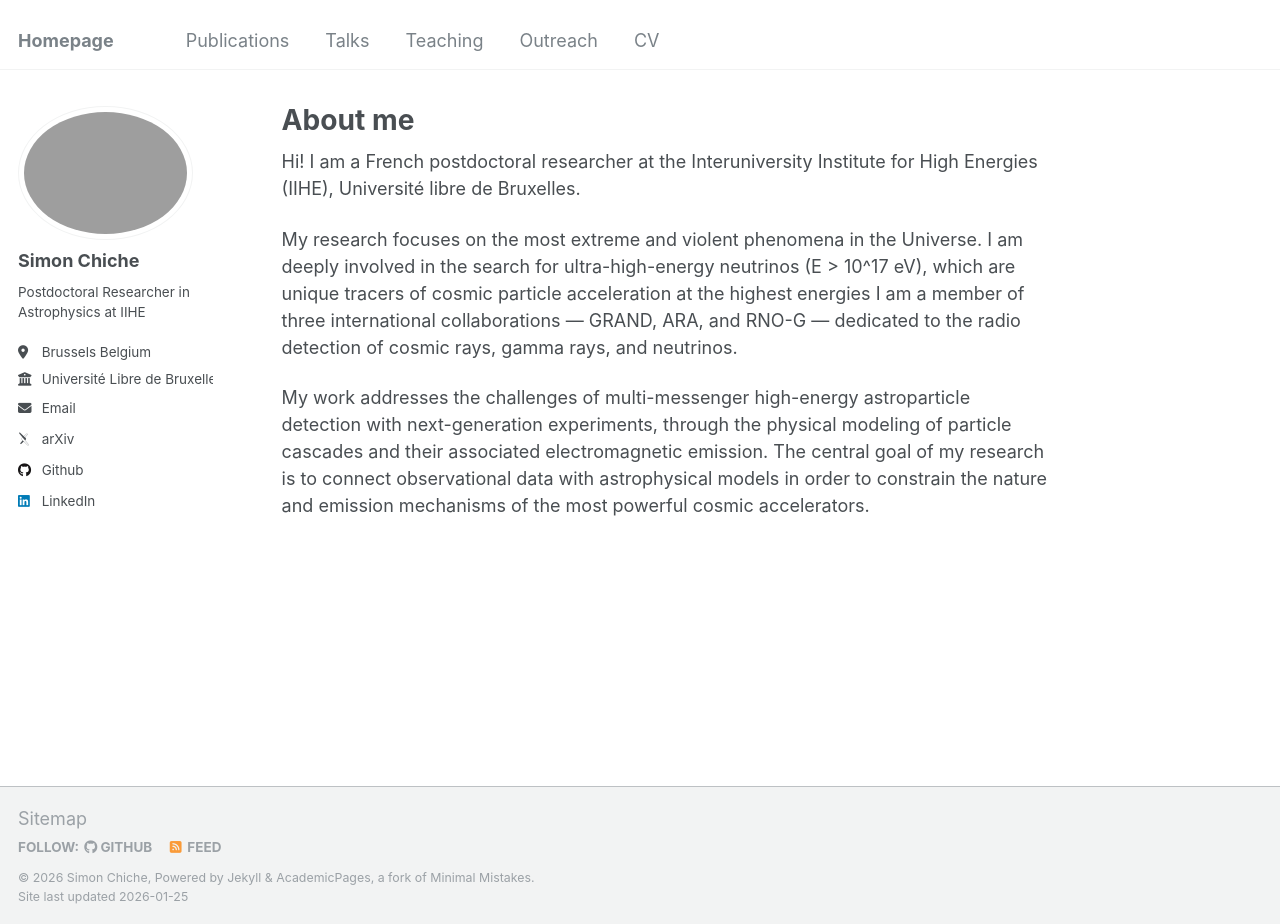
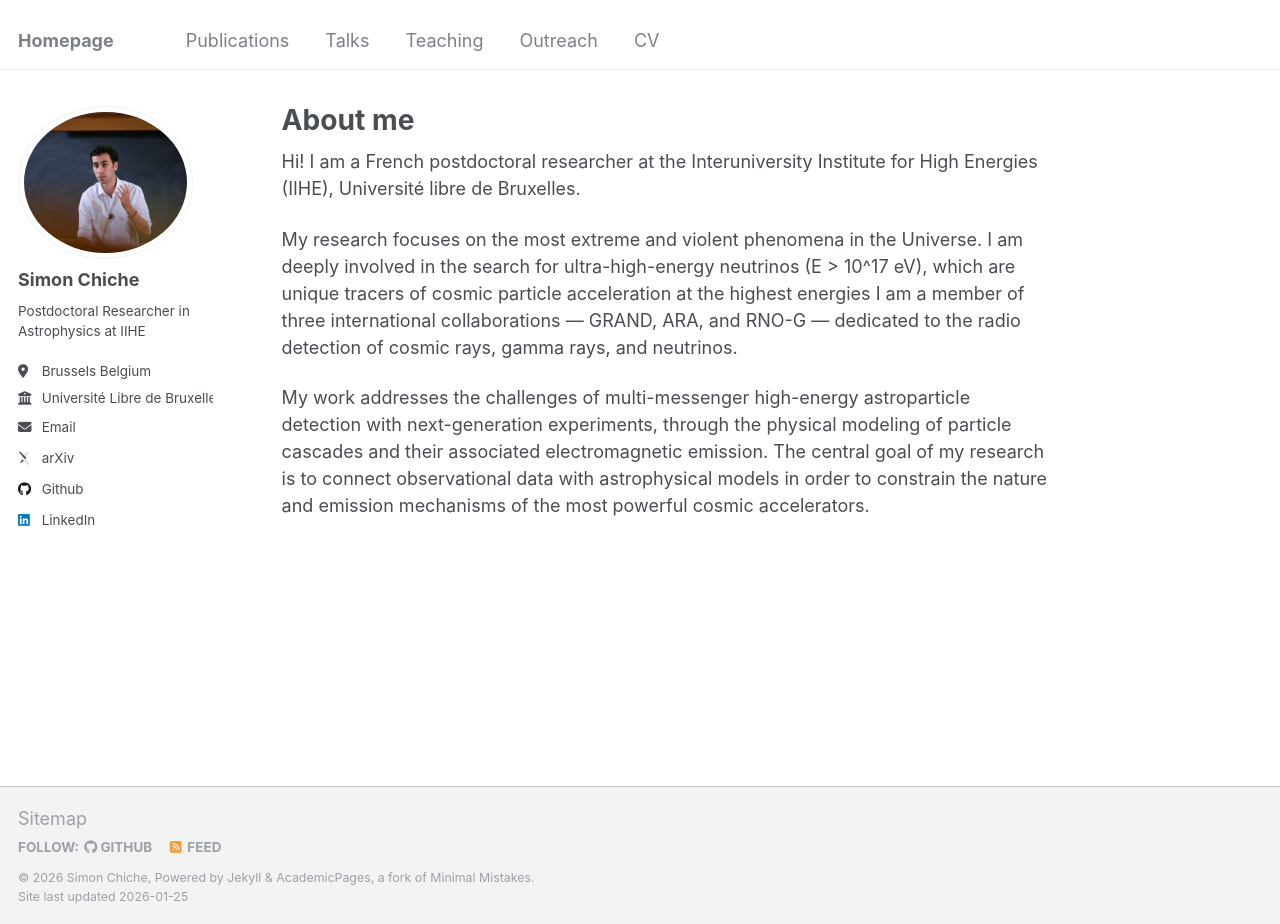
Before and after one commit to simonchiche/simonchiche.github.io, a Jekyll site: the page built from _pages/about.md, in a window 1280 px wide and 924 px high. Built offline with Jekyll 4.4.1, drawn with Linux system fonts in a browser that asks for light colours; some web fonts are replaced.

Commit message:
profile pic

```diff
--- a/_config.yml
+++ b/_config.yml
@@ -21,7 +21,7 @@ repository               : "simonchiche.github.io/"
 #               Additional customization can be done by editing /_includes/author-profile.html
 author:
   # Biographic information
-  avatar           : "ProfilePic.pdf"
+  avatar           : "ProfilePic.png"
   name             : "Simon Chiche"
   pronouns         : # example: "she/her"
   bio              : "Postdoctoral Researcher in Astrophysics at IIHE"
```
Also changed, not shown: images/ProfilePic.png (added), 2 other files.
